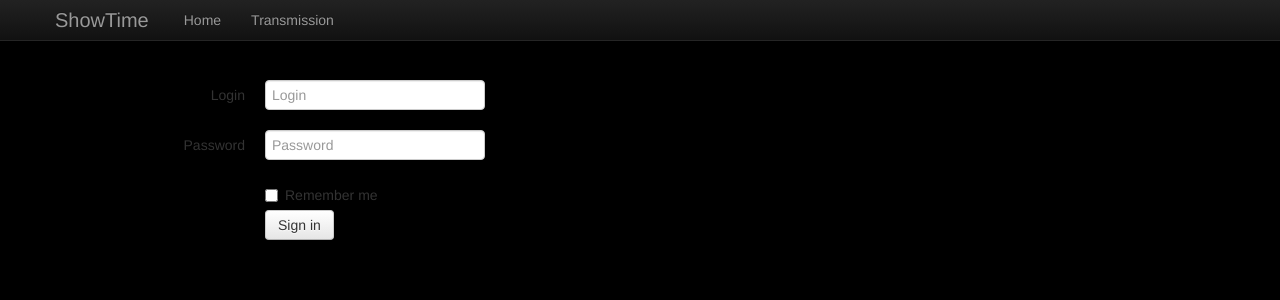
After one commit to teran/showtime, a Django app: template templates/webui/login.html in a window 1280 px wide. The commit adds this page. Shown: the top 300 px of the page. Run offline with Django 3.2, Linux system fonts and the light colour scheme; the template is opened without the code that fills it, so the values that code supplies are empty; parts of the project's set-up code (start-up, migrations or seed data) failed here and were passed over; some libraries are stand-ins or nearby versions.

Commit message:
Internal django authentication Some minor layout changes

```diff
--- a/api/views.py
+++ b/api/views.py
@@ -8,12 +8,14 @@ import re
 import json
 
 from django.conf import settings
+from django.contrib.auth.decorators import login_required
 from django.shortcuts import render_to_response
 from django.http import HttpResponse, HttpResponseBadRequest, HttpResponseNotFound
 
 from core.models import Cover, Episode, Genre, Hardlink, Inode, Season, TVShow
 
 
+@login_required
 def hardlink(request):
     try:
         inode_id = int(request.GET['object'])
--- a/showtime/settings.py
+++ b/showtime/settings.py
@@ -33,6 +33,10 @@ DATABASES = {
 # Hosts/domain names that are valid for this site; required if DEBUG is False
 # See https://docs.djangoproject.com/en/1.5/ref/settings/#allowed-hosts
 ALLOWED_HOSTS = []
+
+LOGIN_URL = '/'
+
+LOGOUT_URL = '/logout.html'
 
 # Local time zone for this installation. Choices can be found here:
 # http://en.wikipedia.org/wiki/List_of_tz_zones_by_name
--- a/showtime/urls.py
+++ b/showtime/urls.py
@@ -15,13 +15,12 @@ urlpatterns = patterns('',
     # Uncomment the next line to enable the admin:
     # url(r'^admin/', include(admin.site.urls)),
     (r'^$', 'webui.views.index'),
+    (r'^tvshows.html$', 'webui.views.tvshows'),
     (r'^genre/(?P<genre>[0-9]+).html$', 'webui.views.genre'),
     (r'^tvshow/(?P<tvshow>[0-9]+).html$', 'webui.views.tvshow'),
     (r'^tvshow/(?P<tvshow>[0-9]+)/(?P<episode>[0-9]+).html$', 'webui.views.episode'),
-    (r'^movies.html$', 'webui.views.movies'),
-    (r'movie/(?P<id>[0-9]).html$', 'webui.views.movie'),
+    #(r'^movies.html$', 'webui.views.movies'),
+    #(r'^movie/(?P<id>[0-9]).html$', 'webui.views.movie'),
 
     (r'^api/hardlink.json$', 'api.views.hardlink'),
-    (r'^api/playlist.qtl$', 'api.views.qt_playlist'),
-    (r'^api/playlist.m3u$', 'api.views.m3u_playlist'),
 )
--- a/static/css/common.css
+++ b/static/css/common.css
@@ -30,3 +30,6 @@
     padding-top: 20px;
     text-align: right;
 }
+.season-episodes {
+    text-align: left;
+}
--- a/templates/webui/base.html
+++ b/templates/webui/base.html
@@ -16,7 +16,7 @@
 
         <script type="text/javascript" src="{% static 'js/reflection.js' %}"></script>
 
-        <title>ShowTime |{% block title %}{% endblock %}</title>
+        <title>ShowTime{% block title %}{% endblock %}</title>
     </head>
     <body>
         <div class="navbar navbar-inverse navbar-fixed-top">
--- /dev/null
+++ b/templates/webui/login.html
@@ -0,0 +1,41 @@
+{% extends 'webui/base.html' %}
+
+{% block title %} | Login{% endblock %}
+
+{% block content %}
+        <div class="span11">
+            {% if error == 'inactive' %}
+            <div class="notifications alert alert-error">
+                Inactive user account
+            </div>
+            {% endif %}
+            {% if error == 'wrongpass' %}
+            <div class="notifications alert alert-error">
+                Invalid user name or password
+            </div>
+            {% endif %}
+            <form class="form-horizontal" action="/" method="post">
+                {% csrf_token %}
+                <div class="control-group">
+                    <label class="control-label" for="inputLogin">Login</label>
+                    <div class="controls">
+                        <input type="text" id="inputUsername" name="username" placeholder="Login">
+                    </div>
+                </div>
+                <div class="control-group">
+                    <label class="control-label" for="inputPassword">Password</label>
+                    <div class="controls">
+                        <input type="password" id="inputPassword" name="password" placeholder="Password">
+                    </div>
+                </div>
+                <div class="control-group">
+                    <div class="controls">
+                        <label class="checkbox">
+                            <input type="checkbox"> Remember me
+                        </label>
+                        <button type="submit" class="btn">Sign in</button>
+                    </div>
+                </div>
+            </form>
+        </div>
+{% endblock %}
--- a/templates/webui/player.html
+++ b/templates/webui/player.html
@@ -1,6 +1,6 @@
 {% extends 'webui/base.html' %}
 
-{% block title %} {{ object.tvshow }} | {{ object }}{% endblock %}
+{% block title %} | {{ object.tvshow }} | {{ object }}{% endblock %}
 
 {% block content %}
         <div class="span11">
--- a/templates/webui/tvshow.html
+++ b/templates/webui/tvshow.html
@@ -1,6 +1,6 @@
 {% extends 'webui/base.html' %}
 
-{% block title %} {{ tvshow }}{% endblock %}
+{% block title %} | {{ tvshow }}{% endblock %}
 
 {% block content %}
         <div class="span11">
@@ -8,7 +8,7 @@
             <div class="span11 row">
                 <h2 name="s{{ season.season }}" id="s{{ season.season }}">Season {{ season.season }}</h2>
                 {% for episode in season.sorted_episodes %}
-                <div class="item span2" id="item{{ forloop.counter }}">
+                <div class="season-episodes item span2" id="item{{ forloop.counter }}">
                     <a class="item-link" id="{{ forloop.counter }}" href="/tvshow/{{ tvshow.pk }}/{{ episode.pk }}.html">
                         <div class="item-cover"><img class="reflect rheight33" src="/static/covers/{{ episode.cover }}-preview.jpg" /></div>
                         <div class="item-title">{{ episode.episode }}. {{ episode.title }}</div>
```
Also changed, not shown: webui/views.py (+40 -4 lines), templates/webui/tvshows.html (renamed from templates/webui/index.html).
